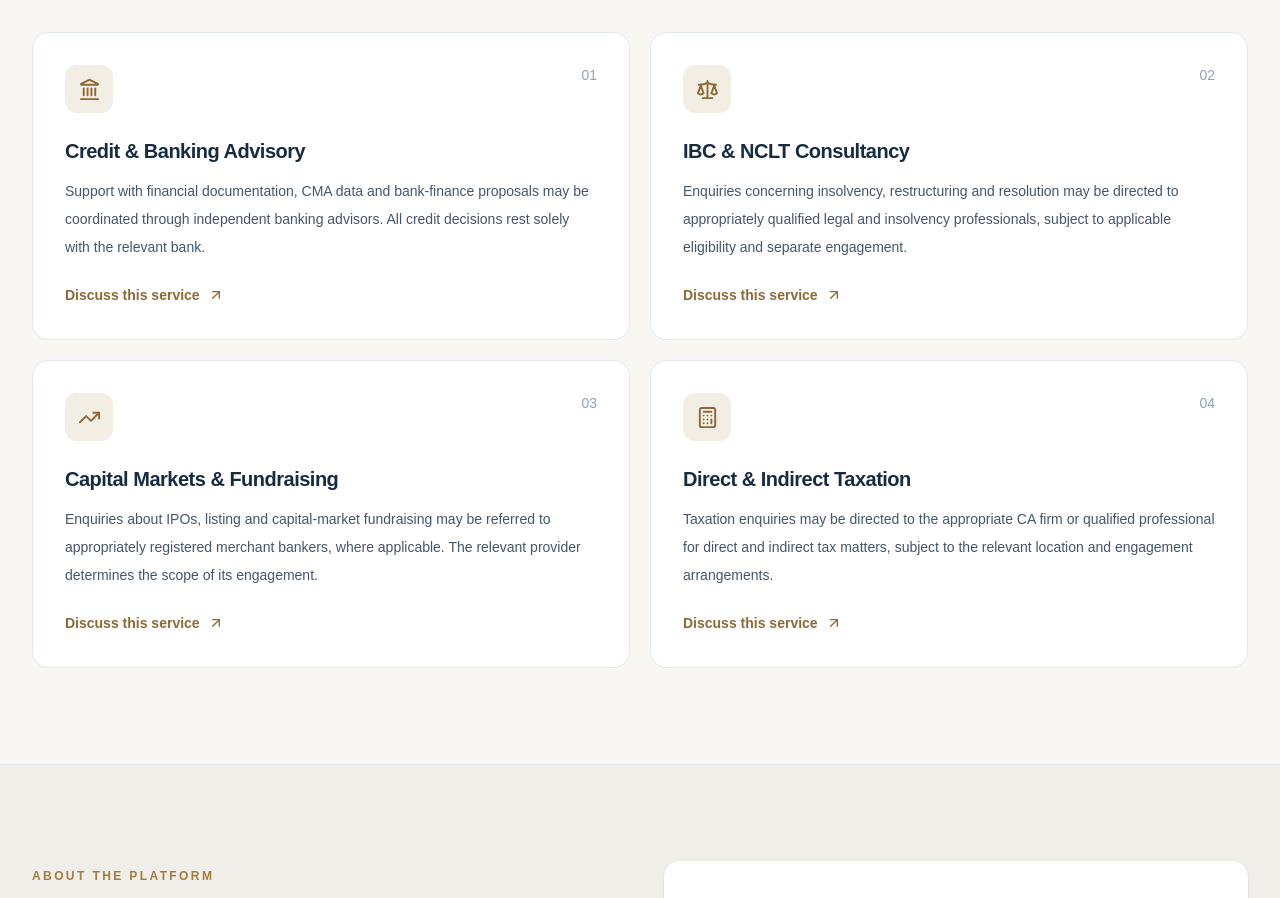
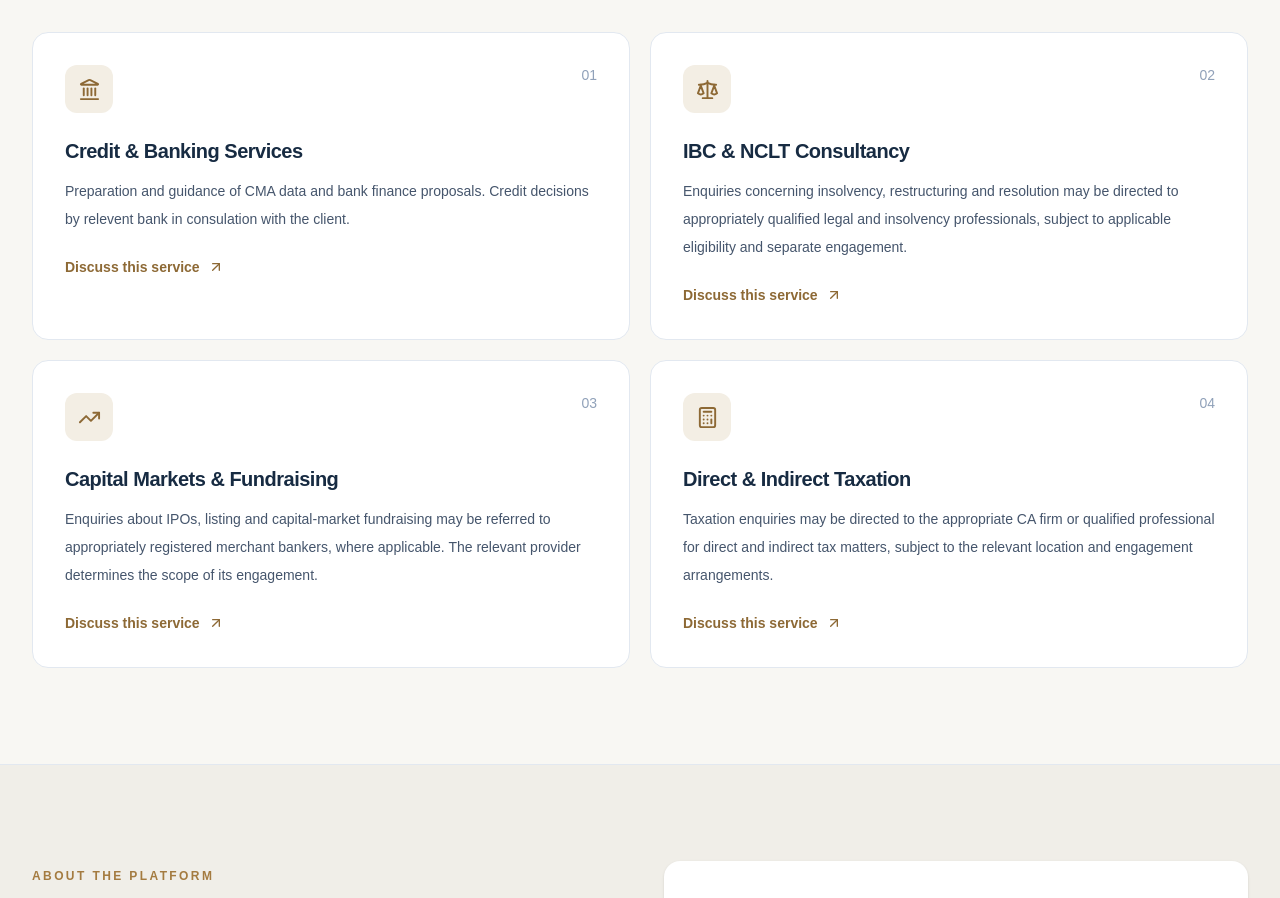
Before and after one commit to Kanav-ar/ample-financial-solutions-website, a Next.js app: page / in a window 1280 px wide. Shown: the part 1320-2218 px from the top of the page. Built offline with nearby package versions, Linux system fonts and the light colour scheme.

Commit message:
refactor: update title and description for clarity in Credit & Banking Services section

```diff
--- a/src/app/page.tsx
+++ b/src/app/page.tsx
@@ -81,9 +81,9 @@ const services = [
   {
     number: "01",
     href: "/services/bank-finance",
-    title: "Credit & Banking Advisory",
+    title: "Credit & Banking Services",
     description:
-      "Support with financial documentation, CMA data and bank-finance proposals may be coordinated through independent banking advisors. All credit decisions rest solely with the relevant bank.",
+      "Preparation and guidance of CMA data and bank finance proposals. Credit decisions by relevent bank in consulation with the client.",
     icon: Landmark,
   },
   {
```
